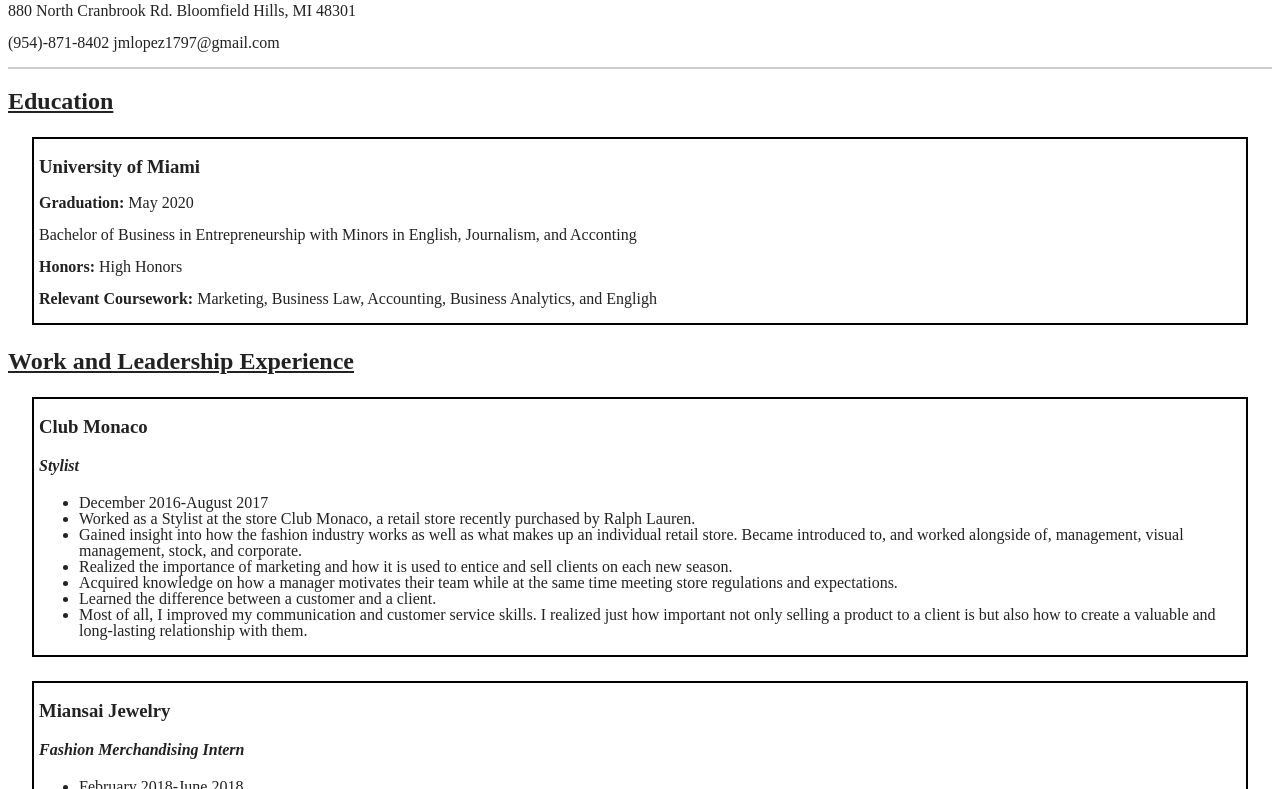
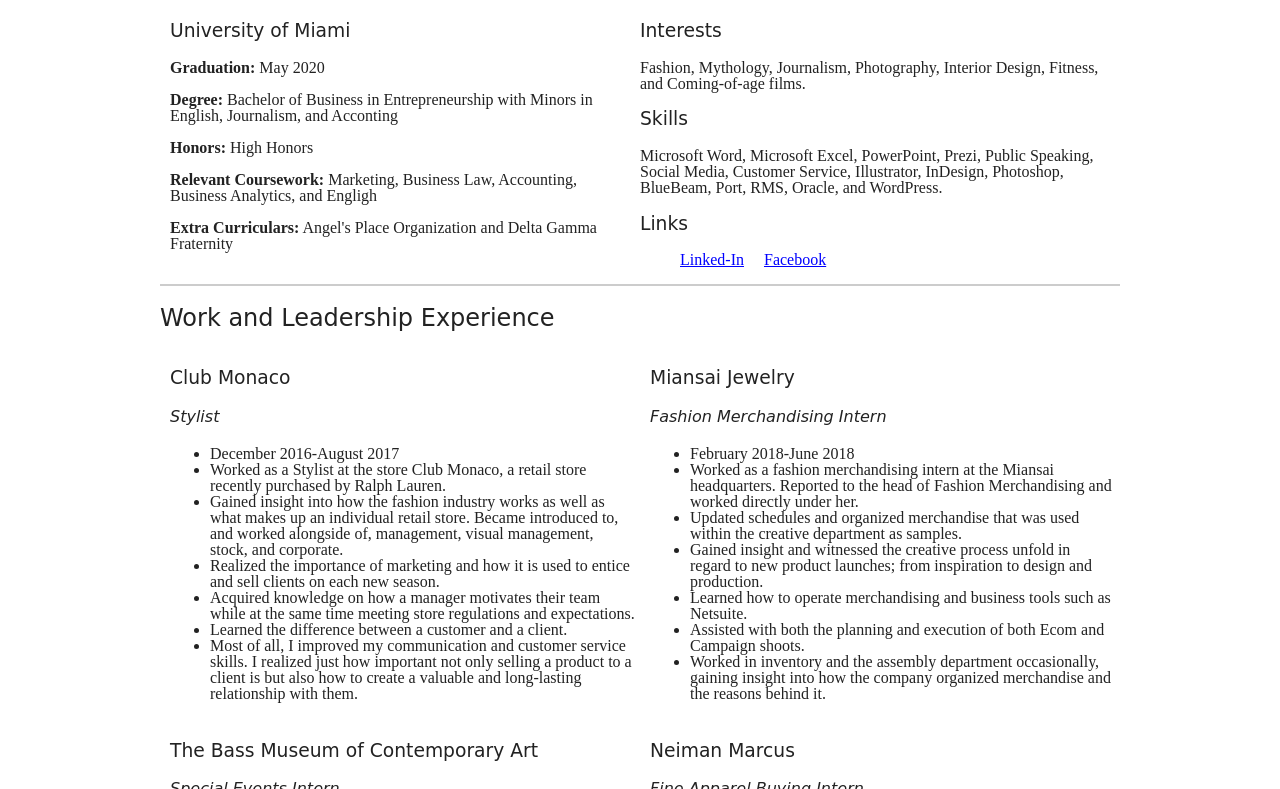
Before and after one commit to Jackie1997/jackie1997.github.io, a plain HTML site: page resume.html in a window 1280 px wide. Shown: the part 419-1208 px from the top of the page. Drawn offline with Linux system fonts and the light colour scheme; a web font is replaced by a local one.

Commit message:
Resume Project

```diff
--- a/css/style.css
+++ b/css/style.css
@@ -1,38 +1,97 @@
-@import url('https://fonts.googleapis.com/css?family=Jomolhari|Merriweather:900&display=swap');
+@import url('https://fonts.googleapis.com/css?family=Bowlby+One+SC|Jomolhari&display=swap');
 
-.grid {
-  display: grid;
-
-}
-
-.wrapper {
-  max-width: 960px;
-  padding-left: 10px;
-  padding-right: 10px;
+body {
+  font-family: 'Jomolhari', 'Helvetica', 'Arial' serif;
+  color: #222;
+  line-height: 1;
 }
 
 html {
   font-size: 16px;
 }
 
-body {
-  font-family: "Jomolhari", "Helvetica", "Arial" serif;
-  color: #222;
-  line-height: 1;
-
-}
 
 h1, h2, h3, h4 {
-  font-family: "Merriweather", "Arial", "Helvetica" serif;
-  font-weight: 900;
-}
-
-h2 {
-  text-decoration: underline;
+  font-family: 'Bowlby One SC', cursive;
+  font-weight: 400;
 }
 
 h4 {
   font-style: italic;
+}
+
+main {
+  clear: both;
+  display: grid;
+  grid-template-columns: 1fr 1fr;
+  grid-template-areas:
+  "school  sidebar"
+  "work  work";
+}
+
+article {
+  border: 2px;
+  margin-left: 5px;
+  margin-bottom: 5px;
+  padding-left: 5px;
+  padding-right: 5px;
+}
+
+img {
+  border: 5px solid black;
+  padding: 5px;
+  float: left;
+  overflow: auto;
+  margin: 0px 20px 20px 20px;
+}
+
+nav li {
+	margin-right: 1rem;
+  display: inline;
+}
+
+#wrapper {
+  max-width: 960px;
+  margin: 0 auto;
+}
+
+#work {
+  border-top: 2px solid #ccc;
+  grid-area: work;
+  display: grid;
+  grid-template-columns: 1fr 1fr;
+  grid-template-areas:
+  "work    work"
+  "club   miansai"
+  "bass   neiman";
+}
+
+#header {
+
+}
+
+#school {
+  grid-area: school;
+}
+
+#sidebar {
+  grid-area: sidebar;
+}
+
+.club {
+  grid-area: club;
+}
+
+.neiman {
+  grid-area: neiman;
+}
+
+.bass {
+  grid-area: bass;
+}
+
+.miansai {
+  grid-area: miansai;
 }
 
 a:link {
@@ -50,34 +109,3 @@
 a:visited {
   color: purple;
 }
-
-img {
-  border: 5px solid black;
-  padding: 5px;
-
-}
-
-#work {
-
-}
-
-#header {
-  border-bottom: 2px solid #ccc;
-  grid-column-start: 1;
-  grid-column-end: 2;
-}
-
-article {
-  border: 2px solid black;
-  margin: 1.5rem;
-  padding-left: 5px;
-  padding-right: 5px;
-}
-
-#school {
-
-}
-
-nav li {
-	margin-right: 1rem;
-}
--- a/resume.html
+++ b/resume.html
@@ -6,11 +6,13 @@
     <link href="css/style.css" rel="stylesheet" />
   </head>
   <body>
+    <div id="wrapper">
       <header id="header">
-        <img src="ProfilePicture.jpg" alt="Picture of Jacqueline Lopez" />
-        <h1><strong>Jacqueline Marie Lopez</strong></h1>
-          <p>880 North Cranbrook Rd. Bloomfield Hills, MI 48301</p>
-          <p>(954)-871-8402 jmlopez1797@gmail.com</p>
+        <img src="image/ProfilePicture.jpg" alt="Picture of Jacqueline Lopez" />
+        <h1>Jacqueline Marie Lopez</h1>
+          <p><strong>Address:</strong> 880 North Cranbrook Rd. Bloomfield Hills, MI 48301</p>
+          <p><strong>Cell:</strong> (954)-871-8402</p>
+          <p><strong>Email:</strong> jmlopez1797@gmail.com</p>
       </header>
       <main>
         <section id="school">
@@ -18,14 +20,15 @@
         <article>
             <h3>University of Miami</h3>
             <p><strong>Graduation:</strong> May 2020</p>
-            <p>Bachelor of Business in Entrepreneurship with Minors in English, Journalism, and Acconting</p>
+            <p><strong>Degree:</strong> Bachelor of Business in Entrepreneurship with Minors in English, Journalism, and Acconting</p>
             <p><strong>Honors:</strong> High Honors</p>
             <p><strong>Relevant Coursework:</strong> Marketing, Business Law, Accounting, Business Analytics, and Engligh</p>
+            <p><strong>Extra Curriculars:</strong> Angel's Place Organization and Delta Gamma Fraternity</p>
         </article>
         </section>
         <section id="work">
-            <h2>Work and Leadership Experience</h2>
-          <article>
+          <h2>Work and Leadership Experience</h2>
+          <article class="club">
               <h3>Club Monaco</h3>
               <h4>Stylist</h4>
               <ul>
@@ -38,7 +41,7 @@
                 <li>Most of all, I improved my communication and customer service skills. I realized just how important not only selling a product to a client is but also how to create a valuable and long-lasting relationship with them.</li>
               </ul>
           </article>
-          <article>
+          <article class="miansai">
             <h3>Miansai Jewelry</h3>
             <h4>Fashion Merchandising Intern</h4>
             <ul>
@@ -49,11 +52,9 @@
               <li>Learned how to operate merchandising and business tools such as Netsuite.</li>
               <li>Assisted with both the planning and execution of both Ecom and Campaign shoots.</li>
               <li>Worked in inventory and the assembly department occasionally, gaining insight into how the company organized merchandise and the reasons behind it.</li>
-              <li>Observed and sat-in on meetings regarding social media decisions, specifically Instagram.</li>
-              <li>Worked/Communicated with every department within the company (PR, Accounting, Photography, Visual Merchandising/Design, Inventory, Assembly, etc) and observed how each one affected the other as well as accomplished company goals.</li>
             </ul>
         </article>
-        <article>
+        <article class="bass">
           <h3>The Bass Museum of Contemporary Art</h3>
           <h4>Special Events Intern</h4>
           <ul>
@@ -70,7 +71,7 @@
             <li>Participated in the set-up of an event as well as attended most to make sure everything ran smoothly. Assisted the client if otherwise.</li>
           </ul>
         </article>
-        <article>
+        <article class="neiman">
           <h3>Neiman Marcus</h3>
           <h4>Fine Apparel Buying Intern</h4>
           <ul>
@@ -86,7 +87,6 @@
             <li>Became familiar with the retail calendar.</li>
             <li>Attended a GMM Conclave and worked with several different GMMs on a floorplan project.</li>
             <li>Archived and restructured floorplans for over 15 stores through a program called BlueBeam</li>
-            <li>Prepared and presented an investment opportunity and strategy to executives of the company. This project was prepared over the course of my entire internship. I worked with 14 other interns in order to create a realistic investment opportunity for Neiman Marcus within the resale industry.</li>
           </ul>
       </article>
     </section>
@@ -105,5 +105,6 @@
         </nav>
     </section>
     </main>
+  </div>
   </body>
 </html>
```
Also changed, not shown: image/ProfilePicture.jpg (added), 2 other files.
